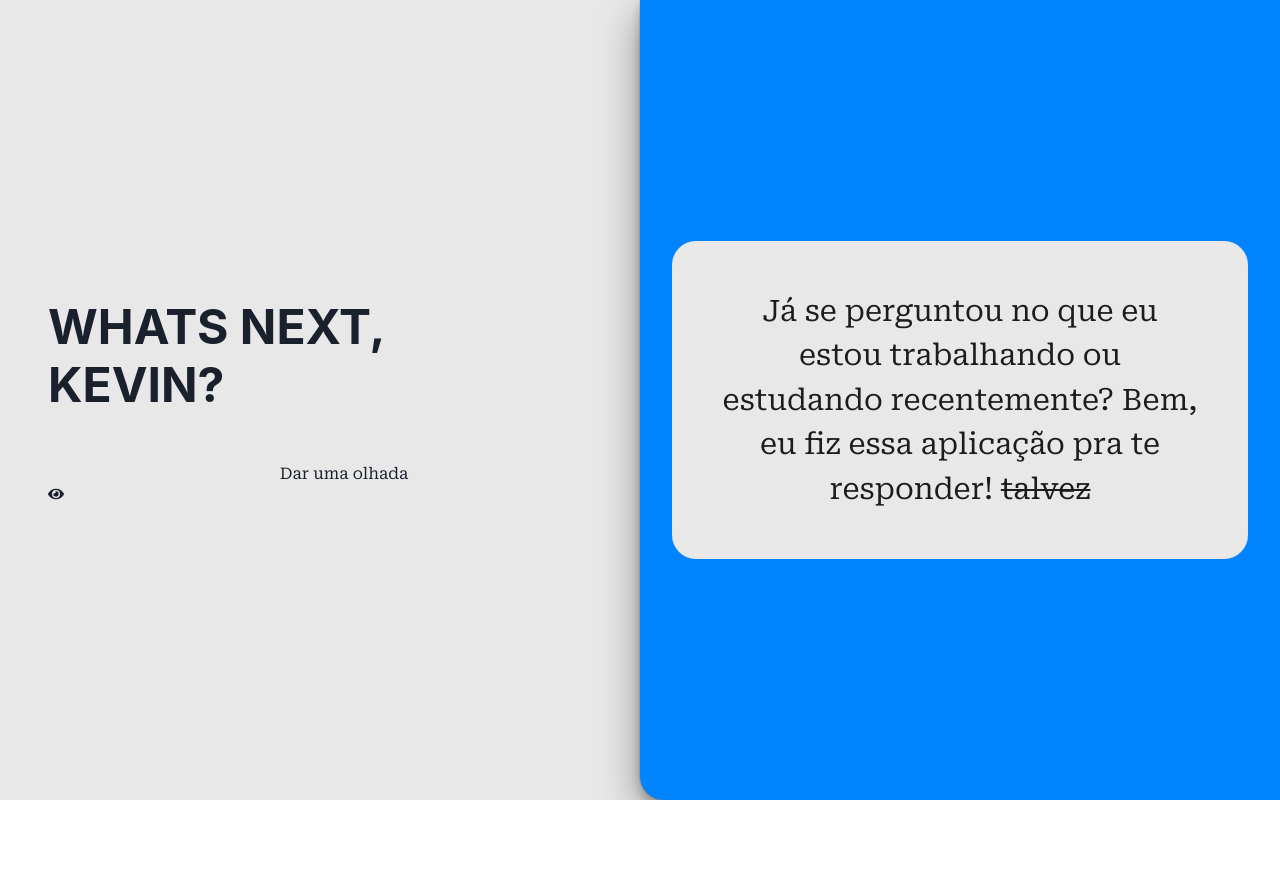
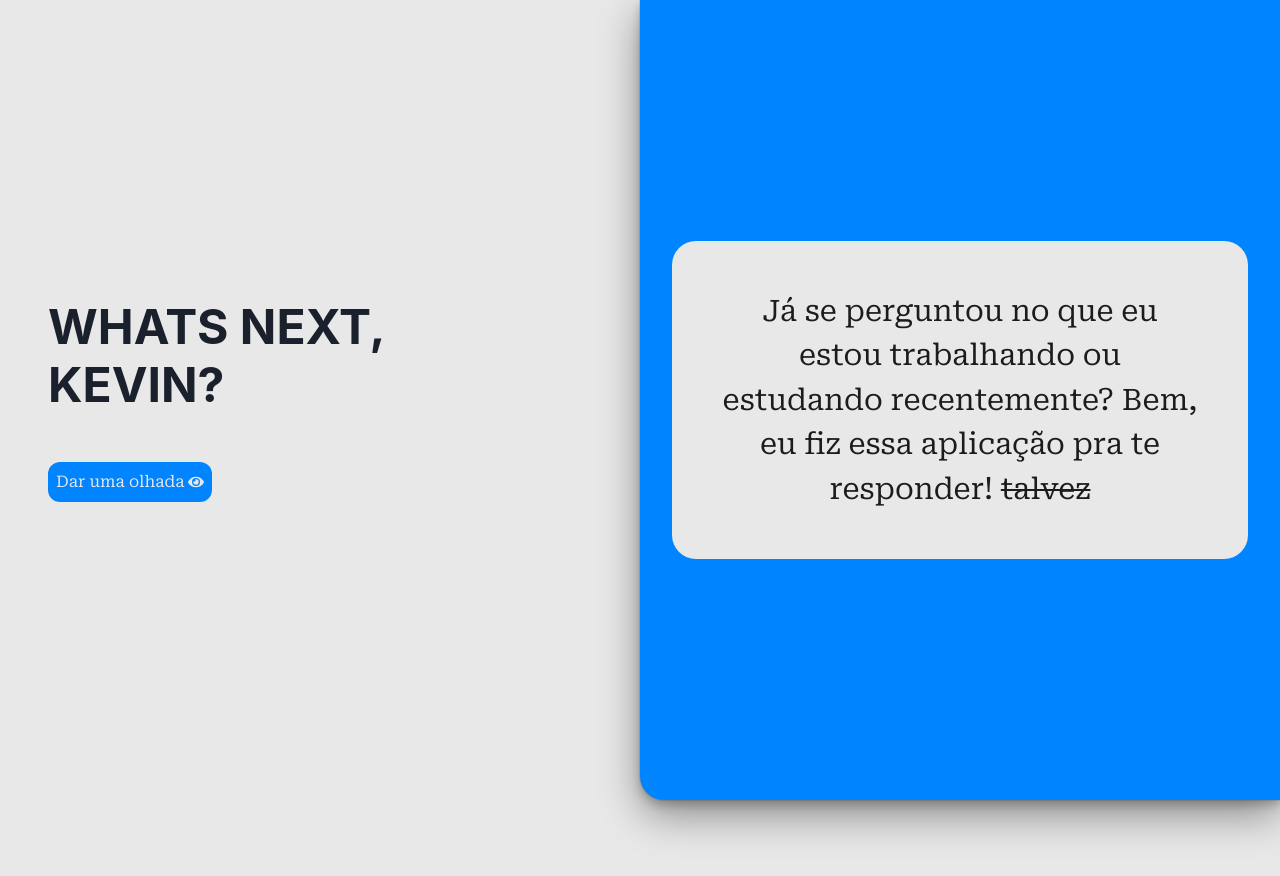
Before and after one commit to kevinaryeldev/whats-next, a React (Vite) app: page / in a window 1280 px wide. Shown: the top 876 px of the page. Before the commit the page ends 800 px from the top, so only its background shows below. Built offline with nearby package versions, Linux system fonts and the light colour scheme; a web font is replaced by a local one.

Commit message:
feat(Theme): custom components styled

```diff
--- a/src/styles/components.ts
+++ b/src/styles/components.ts
@@ -4,9 +4,28 @@ const components: Record<string, StyleConfig> = {
   PageWrapper: {
     baseStyle: ({ colorMode }) => ({
       bg: colorMode === 'dark' ? 'gray.100' : 'gray.400',
-      W: '100%',
-      H: '100vh',
-      minH: 'fit-content',
+      width: '100%',
+      height: 'fit-content',
+      minH: '100vh',
+    }),
+  },
+  ButtonNew: {
+    baseStyle: ({ colorMode }) => ({
+      display: 'flex',
+      alignItems: 'center',
+      justifyContent: 'center',
+      borderRadius: 'xl',
+      width: 'fit-content',
+      gap: '0.25rem',
+      padding: ['0.25rem', '0.5rem'],
+      bg: colorMode === 'dark' ? 'blueD.100' : 'blueL.100',
+      color: colorMode == 'dark' ? 'gray.100' : 'gray.400',
+      _hover: {
+        bg: colorMode === 'dark' ? 'blueD.200' : 'blueL.200',
+      },
+      _active: {
+        bg: colorMode === 'dark' ? 'blueD.300' : 'blueL.300',
+      },
     }),
   },
 }
```
